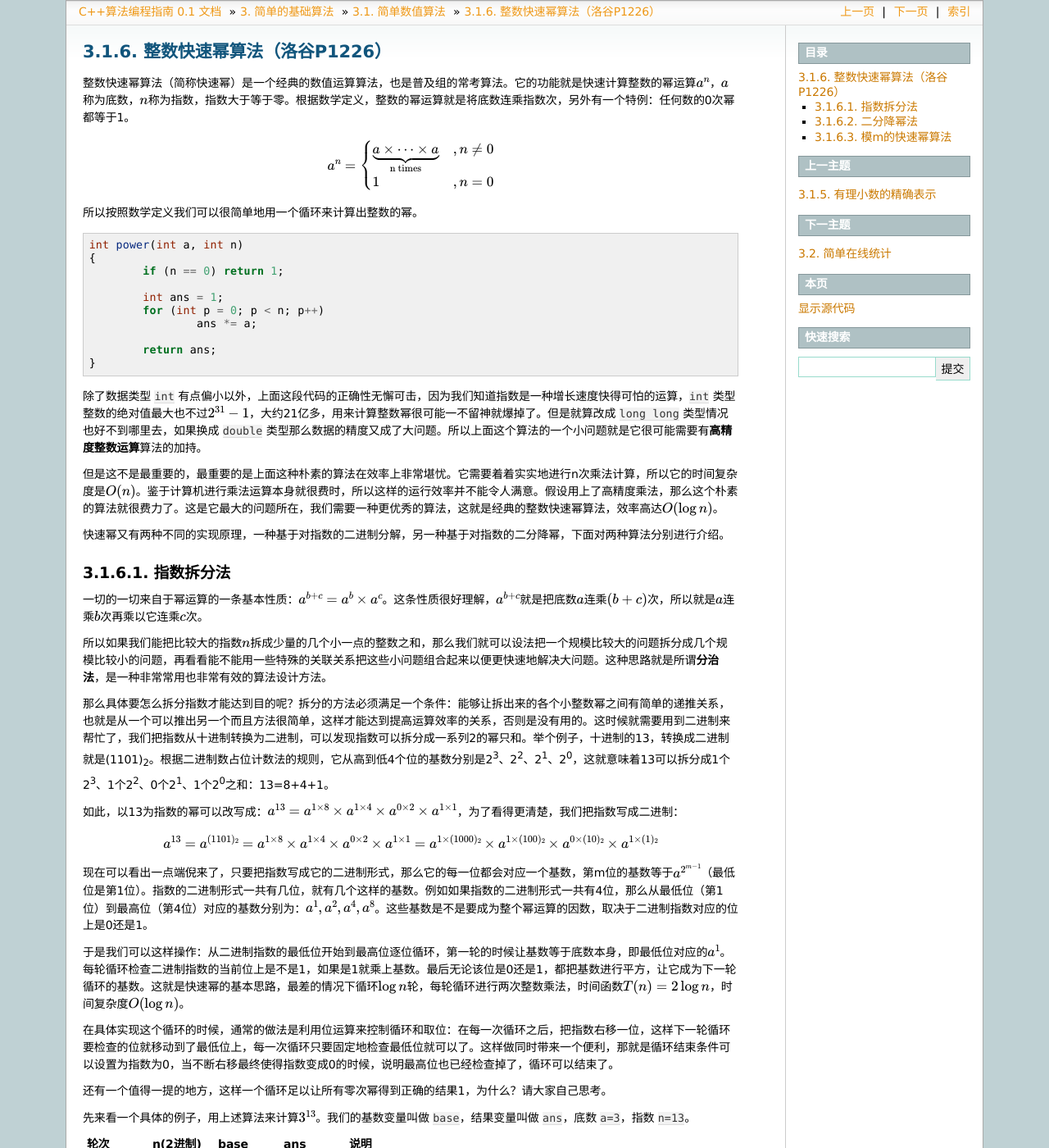
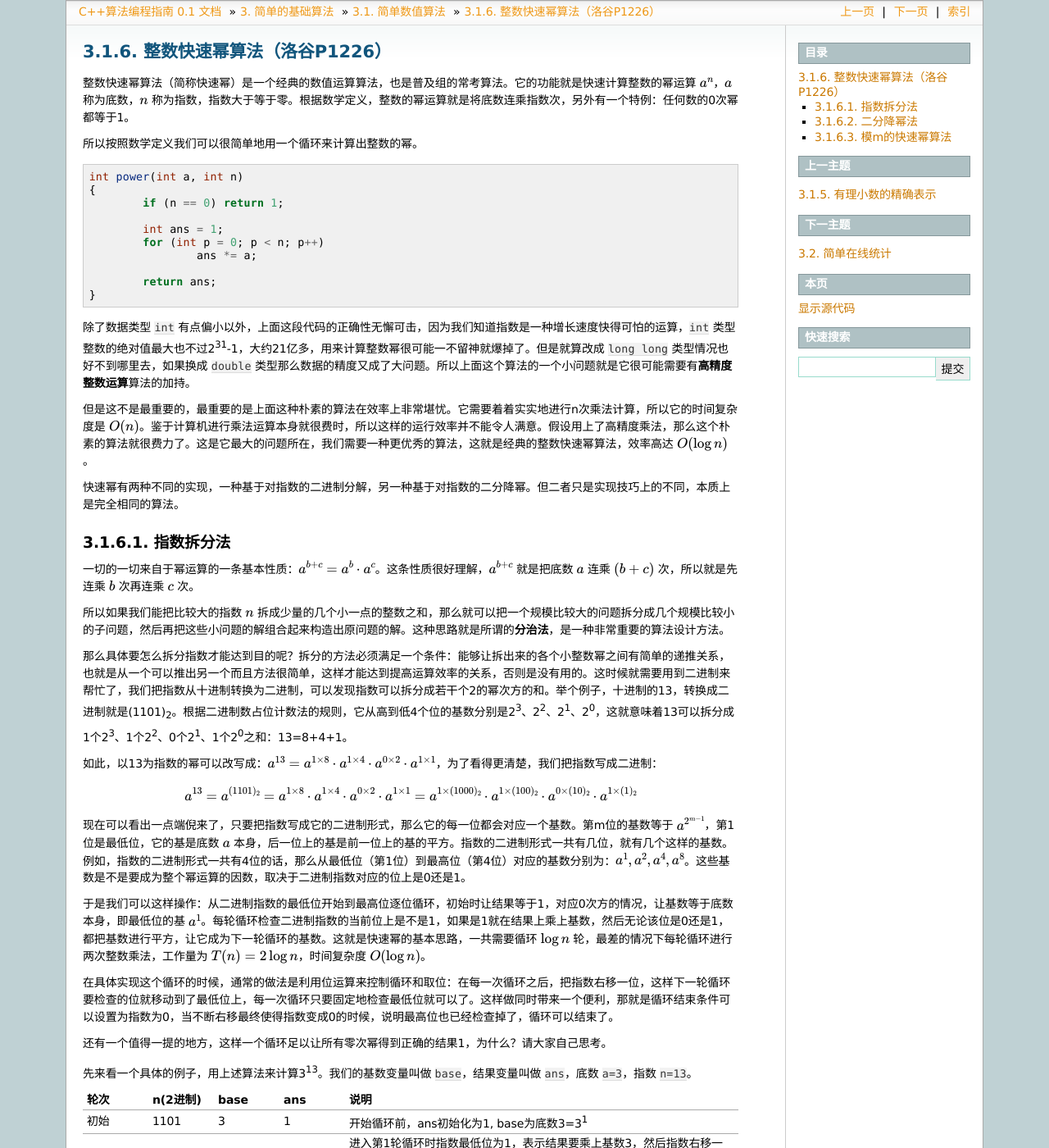
Before and after one commit to majorli/algo_guide, a Sphinx documentation site: the page built from source/ch02/sec01/216_fast_power.rst, in a window 1280 px wide and 1400 px high. Shown: the whole window at 82% size. Built offline with Sphinx 7.4.7, drawn with Linux system fonts in a browser that asks for light colours; formulas are drawn with MathJax 3; some of the changed text lies outside the part shown.

Commit message:
20200411_2349_ch02_sec01_proofread_ok

```diff
--- a/source/ch02/sec01/211_gcd_lcm.rst
+++ b/source/ch02/sec01/211_gcd_lcm.rst
@@ -22,7 +22,7 @@
 
 .. math::
 
-    a\gt b\implies \gcd(a,b)=\gcd\bigl(a \pmod b,b\bigr)
+    a\gt b\implies \gcd(a,b)=\gcd(a \bmod b,b)
 
 辗转相除法就是利用上面的两条性质，不断地用大数去除小数，把大数变成除得的余数，直到其中有一个数变为0，此时另一个数就是要求的最大公因数。举例说明如下。
 
--- a/source/ch02/sec01/216_fast_power.rst
+++ b/source/ch02/sec01/216_fast_power.rst
@@ -5,11 +5,7 @@
 整数快速幂算法（洛谷P1226）
 +++++++++++++++++++++++++++++++++++++
 
-整数快速幂算法（简称快速幂）是一个经典的数值运算算法，也是普及组的常考算法。它的功能就是快速计算整数的幂运算\ :math:`a^n`，:math:`a`\ 称为底数，:math:`n`\ 称为指数，指数大于等于零。根据数学定义，整数的幂运算就是将底数连乘指数次，另外有一个特例：任何数的0次幂都等于1。
-
-.. math::
-
-   a^n=\begin{cases}\underbrace{a\times\cdots\times a}_\text{n times}&, n\neq0\\1&, n=0\end{cases}
+整数快速幂算法（简称快速幂）是一个经典的数值运算算法，也是普及组的常考算法。它的功能就是快速计算整数的幂运算 :math:`a^n`\ ，:math:`a` 称为底数，:math:`n` 称为指数，指数大于等于零。根据数学定义，整数的幂运算就是将底数连乘指数次，另外有一个特例：任何数的0次幂都等于1。
 
 所以按照数学定义我们可以很简单地用一个循环来计算出整数的幂。
 
@@ -26,37 +22,37 @@
            return ans;
    }
 
-除了数据类型 ``int`` 有点偏小以外，上面这段代码的正确性无懈可击，因为我们知道指数是一种增长速度快得可怕的运算，``int`` 类型整数的绝对值最大也不过\ :math:`2^{31}-1`\ ，大约21亿多，用来计算整数幂很可能一不留神就爆掉了。但是就算改成 ``long long`` 类型情况也好不到哪里去，如果换成 ``double`` 类型那么数据的精度又成了大问题。所以上面这个算法的一个小问题就是它很可能需要有\ :strong:`高精度整数运算`\ 算法的加持。
+除了数据类型 ``int`` 有点偏小以外，上面这段代码的正确性无懈可击，因为我们知道指数是一种增长速度快得可怕的运算，``int`` 类型整数的绝对值最大也不过2\ :superscript:`31`\ -1，大约21亿多，用来计算整数幂很可能一不留神就爆掉了。但是就算改成 ``long long`` 类型情况也好不到哪里去，如果换成 ``double`` 类型那么数据的精度又成了大问题。所以上面这个算法的一个小问题就是它很可能需要有\ :strong:`高精度整数运算`\ 算法的加持。
 
-但是这不是最重要的，最重要的是上面这种朴素的算法在效率上非常堪忧。它需要着着实实地进行n次乘法计算，所以它的时间复杂度是\ :math:`O(n)`。鉴于计算机进行乘法运算本身就很费时，所以这样的运行效率并不能令人满意。假设用上了高精度乘法，那么这个朴素的算法就很费力了。这是它最大的问题所在，我们需要一种更优秀的算法，这就是经典的整数快速幂算法，效率高达\ :math:`O(\log n)`。
+但是这不是最重要的，最重要的是上面这种朴素的算法在效率上非常堪忧。它需要着着实实地进行n次乘法计算，所以它的时间复杂度是 :math:`O(n)`\ 。鉴于计算机进行乘法运算本身就很费时，所以这样的运行效率并不能令人满意。假设用上了高精度乘法，那么这个朴素的算法就很费力了。这是它最大的问题所在，我们需要一种更优秀的算法，这就是经典的整数快速幂算法，效率高达 :math:`O(\log n)`\ 。
 
-快速幂又有两种不同的实现原理，一种基于对指数的二进制分解，另一种基于对指数的二分降幂，下面对两种算法分别进行介绍。
+快速幂有两种不同的实现，一种基于对指数的二进制分解，另一种基于对指数的二分降幂。但二者只是实现技巧上的不同，本质上是完全相同的算法。
 
 
 指数拆分法
 ^^^^^^^^^^^^^^^^^^^^^^^^^^^^^^^^^^^^
 
-一切的一切来自于幂运算的一条基本性质：:math:`a^{b+c}=a^b\times a^c`。这条性质很好理解，:math:`a^{b+c}`\ 就是把底数\ :math:`a`\ 连乘\ :math:`(b+c)`\ 次，所以就是\ :math:`a`\ 连乘\ :math:`b`\ 次再乘以它连乘\ :math:`c`\ 次。
+一切的一切来自于幂运算的一条基本性质：:math:`a^{b+c}=a^b\cdot a^c`\ 。这条性质很好理解，:math:`a^{b+c}` 就是把底数 :math:`a` 连乘 :math:`(b+c)` 次，所以就是先连乘 :math:`b` 次再连乘 :math:`c` 次。
 
-所以如果我们能把比较大的指数\ :math:`n`\ 拆成少量的几个小一点的整数之和，那么我们就可以设法把一个规模比较大的问题拆分成几个规模比较小的问题，再看看能不能用一些特殊的关联关系把这些小问题组合起来以便更快速地解决大问题。这种思路就是所谓\ :strong:`分治法`，是一种非常常用也非常有效的算法设计方法。
+所以如果我们能把比较大的指数 :math:`n` 拆成少量的几个小一点的整数之和，那么就可以把一个规模比较大的问题拆分成几个规模比较小的子问题，然后再把这些小问题的解组合起来构造出原问题的解。这种思路就是所谓的\ :strong:`分治法`\ ，是一种非常重要的算法设计方法。
 
-那么具体要怎么拆分指数才能达到目的呢？拆分的方法必须满足一个条件：能够让拆出来的各个小整数幂之间有简单的递推关系，也就是从一个可以推出另一个而且方法很简单，这样才能达到提高运算效率的关系，否则是没有用的。这时候就需要用到二进制来帮忙了，我们把指数从十进制转换为二进制，可以发现指数可以拆分成一系列2的幂只和。举个例子，十进制的13，转换成二进制就是(1101)\ :subscript:`2`。根据二进制数占位计数法的规则，它从高到低4个位的基数分别是2\ :superscript:`3`、2\ :superscript:`2`、2\ :superscript:`1`、2\ :superscript:`0`，这就意味着13可以拆分成1个2\ :superscript:`3`、1个2\ :superscript:`2`、0个2\ :superscript:`1`、1个2\ :superscript:`0`\ 之和：13=8+4+1。
+那么具体要怎么拆分指数才能达到目的呢？拆分的方法必须满足一个条件：能够让拆出来的各个小整数幂之间有简单的递推关系，也就是从一个可以推出另一个而且方法很简单，这样才能达到提高运算效率的关系，否则是没有用的。这时候就需要用到二进制来帮忙了，我们把指数从十进制转换为二进制，可以发现指数可以拆分成若干个2的幂次方的和。举个例子，十进制的13，转换成二进制就是(1101)\ :subscript:`2`\ 。根据二进制数占位计数法的规则，它从高到低4个位的基数分别是2\ :superscript:`3`\ 、2\ :superscript:`2`\ 、2\ :superscript:`1`\ 、2\ :superscript:`0`\ ，这就意味着13可以拆分成1个2\ :superscript:`3`\ 、1个2\ :superscript:`2`\ 、0个2\ :superscript:`1`\ 、1个2\ :superscript:`0`\ 之和：13=8+4+1。
 
-如此，以13为指数的幂可以改写成：:math:`a^{13}=a^{1\times8} \times a^{1\times4} \times a^{0\times2} \times a^{1\times1}`，为了看得更清楚，我们把指数写成二进制：
+如此，以13为指数的幂可以改写成：:math:`a^{13}=a^{1\times8} \cdot a^{1\times4} \cdot a^{0\times2} \cdot a^{1\times1}`\ ，为了看得更清楚，我们把指数写成二进制：
 
 .. math::
 
-   a^{13}=a^{(1101)_2}=a^{1\times8} \times a^{1\times4} \times a^{0\times2} \times a^{1\times1}=a^{1\times(1000)_2}\times a^{1\times(100)_2}\times a^{0\times(10)_2}\times a^{1\times(1)_2}
+   a^{13}=a^{(1101)_2}=a^{1\times8} \cdot a^{1\times4} \cdot a^{0\times2} \cdot a^{1\times1}=a^{1\times(1000)_2}\cdot a^{1\times(100)_2}\cdot a^{0\times(10)_2}\cdot a^{1\times(1)_2}
 
-现在可以看出一点端倪来了，只要把指数写成它的二进制形式，那么它的每一位都会对应一个基数，第m位的基数等于\ :math:`a^{2^{m-1}}`\ （最低位是第1位）。指数的二进制形式一共有几位，就有几个这样的基数。例如如果指数的二进制形式一共有4位，那么从最低位（第1位）到最高位（第4位）对应的基数分别为：:math:`a^1,a^2,a^4,a^8`。这些基数是不是要成为整个幂运算的因数，取决于二进制指数对应的位上是0还是1。
+现在可以看出一点端倪来了，只要把指数写成它的二进制形式，那么它的每一位都会对应一个基数。第m位的基数等于 :math:`a^{2^{m-1}}`\ ，第1位是最低位，它的基是底数 :math:`a` 本身，后一位上的基是前一位上的基的平方。指数的二进制形式一共有几位，就有几个这样的基数。例如，指数的二进制形式一共有4位的话，那么从最低位（第1位）到最高位（第4位）对应的基数分别为：:math:`a^1,a^2,a^4,a^8`\ 。这些基数是不是要成为整个幂运算的因数，取决于二进制指数对应的位上是0还是1。
 
-于是我们可以这样操作：从二进制指数的最低位开始到最高位逐位循环，第一轮的时候让基数等于底数本身，即最低位对应的\ :math:`a^1`\ 。每轮循环检查二进制指数的当前位上是不是1，如果是1就乘上基数。最后无论该位是0还是1，都把基数进行平方，让它成为下一轮循环的基数。这就是快速幂的基本思路，最差的情况下循环\ :math:`\log n`\ 轮，每轮循环进行两次整数乘法，时间函数\ :math:`T(n)=2\log n`，时间复杂度\ :math:`O(\log n)`。
+于是我们可以这样操作：从二进制指数的最低位开始到最高位逐位循环，初始时让结果等于1，对应0次方的情况，让基数等于底数本身，即最低位的基 :math:`a^1`\ 。每轮循环检查二进制指数的当前位上是不是1，如果是1就在结果上乘上基数，然后无论该位是0还是1，都把基数进行平方，让它成为下一轮循环的基数。这就是快速幂的基本思路，一共需要循环 :math:`\log n` 轮，最差的情况下每轮循环进行两次整数乘法，工作量为 :math:`T(n)=2\log n`\ ，时间复杂度 :math:`O(\log n)`\ 。
 
 在具体实现这个循环的时候，通常的做法是利用位运算来控制循环和取位：在每一次循环之后，把指数右移一位，这样下一轮循环要检查的位就移动到了最低位上，每一次循环只要固定地检查最低位就可以了。这样做同时带来一个便利，那就是循环结束条件可以设置为指数为0，当不断右移最终使得指数变成0的时候，说明最高位也已经检查掉了，循环可以结束了。
 
 还有一个值得一提的地方，这样一个循环足以让所有零次幂得到正确的结果1，为什么？请大家自己思考。
 
-先来看一个具体的例子，用上述算法来计算\ :math:`3^{13}`。我们的基数变量叫做 ``base``，结果变量叫做 ``ans``，底数 ``a=3``，指数 ``n=13``。
+先来看一个具体的例子，用上述算法来计算3\ :superscript:`13`\ 。我们的基数变量叫做 ``base``\ ，结果变量叫做 ``ans``\ ，底数 ``a=3``\ ，指数 ``n=13``\ 。
 
 .. csv-table::
    :header: "轮次", "n(2进制)", "base", "ans", "说明"
@@ -101,19 +97,19 @@
 
 .. math::
 
-   a^{2k}=\underbrace{a\times a\times\cdots\times a}_\text{2k times}=\underbrace{a^2\times a^2\times\cdots\times a^2}_\text{k times})=(a^2)^k,(k\ge1)
+   a^{2k}=\underbrace{a\cdot a\cdot\cdots\cdot a}_{2k\text{ 个 }a}=\underbrace{a^2\cdot a^2\cdot\cdots\cdot a^2}_{k\text{ 个 }a^2}=\left(a^2\right)^k,(k\ge1)
 
-对于奇数幂，我们可以先提出一个底数的1次方，然后把剩下的偶数幂部分按上面的方法进行降幂。所以一轮降幂的过程可以用下面这个数学公式来表示：
+对于奇数幂，我们可以先提出一个 :math:`a`\ ，然后把剩下的偶数幂部分按上面的方法进行降幂。所以一轮降幂的过程可以用下面这个数学公式来表示：
 
 .. math::
 
    a^n=\begin{cases}
    1&,n=0\\
-   (a^2)^{n\over2}&,n=2,4,6,8,\dots\\
-   a\cdot(a^2)^{\frac{n-1}{2}}&,n=1,3,5,7,\dots
+   \left(a^2\right)^{n\over2}&,n=2,4,6,8,\dots\\
+   a\cdot\left(a^2\right)^{\frac{n-1}{2}}&,n=1,3,5,7,\dots
    \end{cases}
 
-可以看出，对于任意大于1的幂运算，上面这个降幂过程可以一轮一轮地循环下去，直到降到1次幂为止。上面这种不断循环的步骤非常适合编写为软件算法，既可以很方便地用循环来实现，也可以很直观地用递归来实现。但是本着能循环就绝不递归的原则，一般都会用循环来实现它。
+可以看出，对于任意大于1的幂运算，上面这个降幂过程可以一轮一轮地循环下去，直到降到1次幂为止。上面这种不断循环的步骤非常适合编写为软件算法，它是一种递归的算法，既可以很方便地用循环来实现，也可以很直观地用递归调用来实现。但是能循环的就不要用递归调用，因为递归调用开销大得多。
 
 .. admonition:: 快速幂算法
 
@@ -140,7 +136,7 @@
 4. 第4轮循环，指数1是奇数，所以拆除一个底数6561乘到ans上去，使得ans=1594323，然后指数除2变成0，底数变成6561的平方。
 5. 第5轮循环，指数为0，不满足循环条件，循环结束，得到最终的结果ans=1594323。
 
-仔细观察得出结果的过程可以发现，结果ans的值来自于3、81、6561三数的相乘，实际上就是\ :math:`3^1\times3^4\times3^8`\ 。所以二分降幂法和指数拆分法本质上其实没有任何区别，可以说是异曲同工的两种实现方式而已。不同的地方仅仅在于用判断指数奇偶来代替了判断指数二进制最低位是否为1，用整数除2代替了二进制右移1位。事实上只是用了整数除法和取余运算来代替了二进制位运算，二者是等价的。这也是为什么我们把这两种方式都归为同一种算法（都是整数快速幂算法）的原因。而现在这个随着每一次降幂而不断自我平方的底数实质上就是指数拆分法里面那个基。
+仔细观察得出结果的过程可以发现，结果ans的值来自于3、81、6561三数的相乘，实际上就是 :math:`3^1\times3^4\times3^8`\ 。所以二分降幂法和指数拆分法本质上其实没有任何区别，可以说是异曲同工的两种实现方式而已。不同的地方仅仅在于用判断指数奇偶来代替了判断指数二进制最低位是否为1，用整数除2代替了二进制右移1位。事实上只是用了整数除法和取余运算来代替了二进制位运算，二者是等价的。这也是为什么我们把这两种方式都归为同一种算法（都是整数快速幂算法）的原因。而现在这个随着每一次降幂而不断自我平方的底数实质上就是指数拆分法里面那个基。
 
 下面是二分降幂法快速幂的代码，大家做一对比就可以发现，它和指数拆分法真的是完全一样的：
 
@@ -173,7 +169,7 @@
 模m的快速幂算法
 ^^^^^^^^^^^^^^^^
 
-模m的整数幂在计算机安全、密码学等领域被广泛使用，是一种必须掌握的基本算法。
+模m的整数幂在计算机安全、密码学等领域被广泛使用，是一个极重要的基本算法，也是普及组的常考算法，需要完全理解并熟练掌握。
 
 .. admonition:: 模m运算
 
@@ -185,7 +181,7 @@
 
    (a\cdot b)\bmod m=[(a\bmod m)\cdot(b\bmod m)]\bmod m=[a\cdot(b\bmod m)]\bmod m=[(a\bmod m)\cdot b]\bmod m
 
-也就是说，在乘法运算中，无论有多少个因数相乘，我们可以肆无忌惮地用因数的模代替因数来进行运算，替换部分因数或者全部因数都无所谓，只要最后的结果别忘了也要取m的模就可以了。这个美妙的性质让我们可以轻易地对上面介绍的普通快速幂算法做一点点小小的改动就能变成模m的快速幂算法。这种模m的快速幂算法是普及组阶段的常考模板算法，需要完全理解并熟练掌握。
+也就是说，在乘法运算中，无论有多少个因数相乘，我们可以肆无忌惮地用因数的模代替因数来进行运算，替换部分因数或者全部因数都无所谓，只要最后的结果别忘了也要取m的模就可以了。这个美妙的性质让我们可以轻易地对上面介绍的普通快速幂算法做一点点小小的改动就能变成模m的快速幂算法。
 
 指数拆分和二分降幂两种普通快速幂算法都能用同样的方法改造为模m快速幂，只需要给每一处乘法运算和最后的运算结果加上取余数运算就可以了，安全起见，建议给第一个乘数因子也直接添加取余运算。下面我们以洛谷P1226题为例，给出最常用的指数拆分法的模m快速幂代码并对代码中的易错细节进行说明。
 
@@ -193,7 +189,7 @@
 
 **题目描述**
 
-给你三个整数 :math:`b,p,k`，求 :math:`b^p \bmod k`。
+给你三个整数 :math:`b,p,k`\ ，求 :math:`b^p \bmod k`\ 。
 
 **输入格式**
 
@@ -223,11 +219,11 @@
 
 【样例解释】
 
-:math:`2^{10} = 1024`，:math:`1024 \bmod 9 = 7`。
+:math:`2^{10} = 1024`\ ，:math:`1024 \bmod 9 = 7`\ 。
 
 【数据范围】
 
-对于 :math:`100\%` 的数据，:math:`0\le b,p,k < 2^{31}`。
+对于 :math:`100\%` 的数据，:math:`0\le b,p,k < 2^{31}`\ 。
 
 
 **使用指数拆分法的模m快速幂AC代码**
@@ -247,17 +243,17 @@
 
    1. 考场算法编程，建议对特殊情况尽量用特判先处理掉，原因有三：首先能加快速度，其次能排除干扰让算法更简洁清晰，最重要的一点是安全，尽管算法本身可能可以正确处理特例，但在考场上花费时间去证明太麻烦了，如果特判掉可以节省不少时间而且保证算法主体的安全。此处我们先后特判了四种特例：
 
-      * :strong:`模为1`：虽然在数学意义上模至少为2，但这里是算法竞赛，题目给出的数据范围并没有说k>1。为了防止某些测试点故意给出k=1的坑数据，我们先把这种情况特判掉，如果遇到k=1，那么余数只能为0，所以直接返回0。另外，不需要考虑k可能为0的情况，因为C++本身的运算规则就不允许0作为取余的模。
+      * :strong:`模为1`\ ：虽然在数学意义上模至少为2，但这里是算法竞赛，题目给出的数据范围并没有说k>1。为了防止某些测试点故意给出k=1的坑数据，我们先把这种情况特判掉，如果遇到k=1，那么余数只能为0，所以直接返回0。另外，不需要考虑k可能为0的情况，因为C++本身的运算规则就不允许0作为取余的模。
 
-      * :strong:`指数为0，或底数为1`：这两种特例，结果一定都是1，所以特判，直接返回1。
+      * :strong:`指数为0，或底数为1`\ ：这两种特例，结果一定都是1，所以特判，直接返回1。
 
-      * :strong:`底数为0`：底数为0时，除非指数也为0，其他情况结果都一定是0，而指数为0的情况已经在前面特判排除了，所以再遇到底数为0直接特判返回0即可。
+      * :strong:`底数为0`\ ：底数为0时，除非指数也为0，其他情况结果都一定是0，而指数为0的情况已经在前面特判排除了，所以再遇到底数为0直接特判返回0即可。
 
    2. 安全起见，第一轮的初始基数就直接取余。
 
-   3. 因为题中已经说明了 :math:`k\lt 2^{31}`，所以计算结果用int类型就足够了，不需要扩大数据类型。
+   3. 因为题中已经说明了 :math:`k\lt 2^{31}`\ ，所以计算结果用 ``int`` 类型就足够了，不需要扩大数据类型。
 
-   4. 但是如果你因此而觉得运算过程中的中间变量也只需用int类型就大错特错了。按C++的运算规则，乘法和取余两个运算优先级相同，从左向右运算，所以运算的中间结果还是完全有可能爆掉int型的，ans和base这两个变量仍然必须用long long类型。
+   4. 但是如果你因此而觉得运算过程中的中间变量也只需用 ``int`` 类型就大错特错了。按C++的运算规则，乘法和取余两个运算优先级相同，从左向右运算，所以运算的中间结果还是完全有可能爆掉 ``int`` 型的， ``ans`` 和 ``base`` 这两个变量仍然必须用 ``long long`` 类型。
 
 
 最后留两个练习：一是请大家参照上面的方法自行完成二分降幂法的模m快速幂程序，在洛谷提交测试。二是请大家思考一下如果底数可以为负数，上面这两种模m快速幂程序会得出正确的结果吗？如果不能，那么应该怎么改？自行尝试一下。
```
Also changed, not shown: other parts of source/ch02/sec01/216_fast_power.rst (+2 -2 lines), source/ch02/sec01/215_long_decimal.rst (+27 -23 lines).
